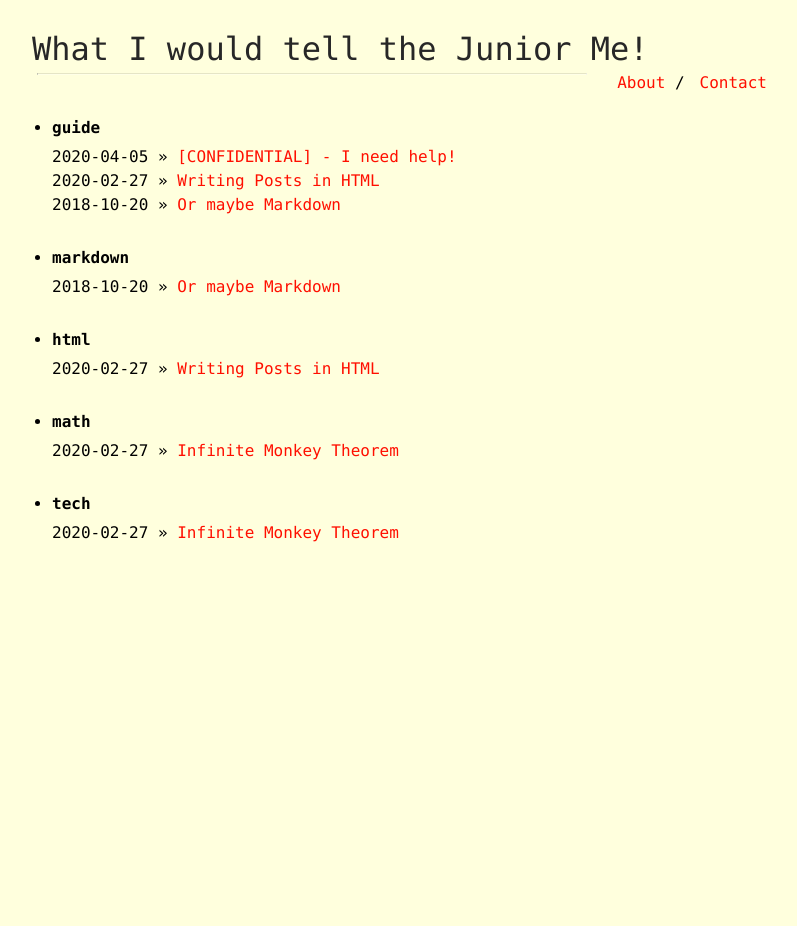
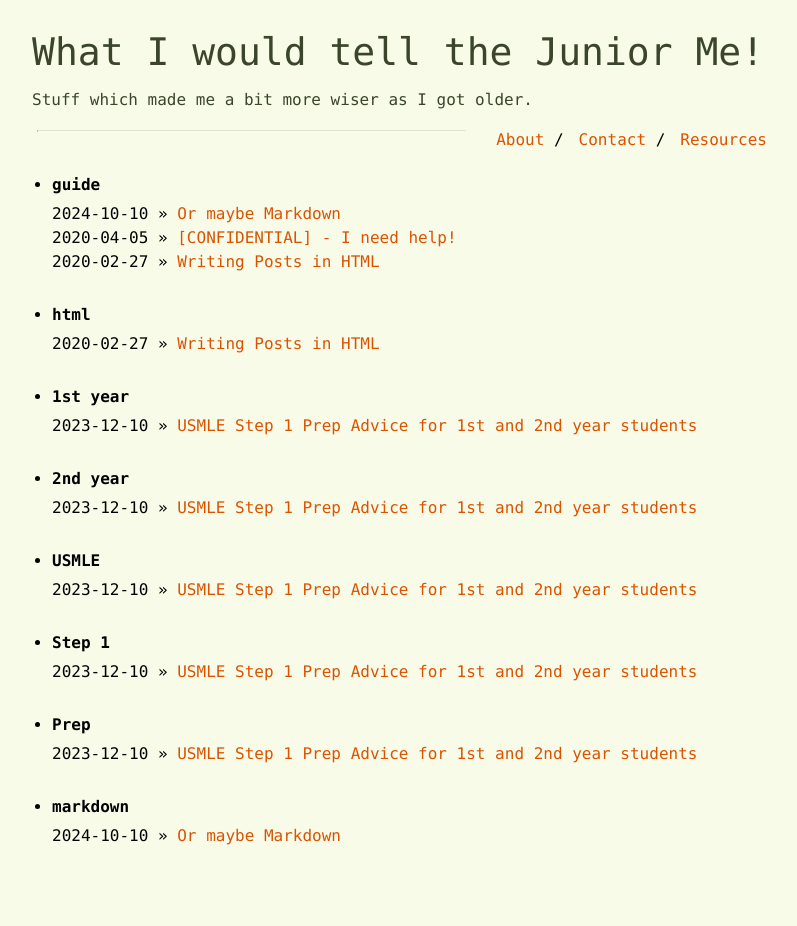
Before and after one commit to wiwttjm/wiwttjm.github.io, a Jekyll site: the page built from tags.html, in a window 1280 px wide. Shown: the whole page, without its empty margins (238-1035 px from the left). Built offline with Jekyll 4.4.1, drawn with Linux system fonts in a browser that asks for light colours; before the commit the page ends 900 px from its top, so only the background shows below that.

Commit message:
Some form

```diff
--- a/_config.yml
+++ b/_config.yml
@@ -22,3 +22,5 @@ navbar:
    link: "about"
  - name: "Contact"
    link: "contact"
+ - name: "Resources"
+   link: "resource"
--- a/_includes/footer.html
+++ b/_includes/footer.html
@@ -1,6 +1,7 @@
 <div class="footer">
     {% if page.url == "/" and site.footer_only_homepage %}
         <hr>
+        <br>
         <a href="{{ site.footer_url }}">{{ site.footer_text }}</a>
     {% else %}
         <br>
--- a/_includes/navbar.html
+++ b/_includes/navbar.html
@@ -1,6 +1,12 @@
 <div class="navbar">
-    <a class="site-title" href="{{ site.url }}{{ site.baseurl}}/">{{ site.title }}</a>
-
+    <a class="site-title" href="{{ site.url }}{{ site.baseurl}}/">
+      {{ site.title }}
+    </a>
+    <br>
+    <p class="site-subtitle">
+      {{ site.subtitle }}
+    </p>
+      <br>
     <ul class="pull-right">
         {% for x in site.navbar %}
         <li class="pull-left">
--- a/_posts/2020-02-27-infinite-monkey-therom.md
+++ /dev/null
@@ -1,18 +0,0 @@
----
-layout: post
-title: Infinite Monkey Theorem
-subtitle: as crazy as it sounds...
-tags: [math, tech]
----
-
-<img style="float: right" src="../assets/monkey-typewriter.jpg">
-
-The infinite monkey theorem states that a monkey hitting keys at random on a typewriter keyboard for an infinite amount of time will almost surely type any given text, such as the complete works of William Shakespeare.
-
-In fact, the monkey would almost surely type every possible finite text an infinite number of times. However, the probability that monkeys filling the observable universe would type a complete work such as Shakespeare's Hamlet is so tiny that the chance of it occurring during a period of time hundreds of thousands of orders of magnitude longer than the age of the universe is extremely low (but technically not zero).
-
-In this context, "almost surely" is a mathematical term with a precise meaning, and the "monkey" is not an actual monkey, but a metaphor for an abstract device that produces an endless random sequence of letters and symbols.
-
-In 2003, lecturers and students from the University of Plymouth MediaLab Arts course used a £2,000 grant from the Arts Council to study the literary output of real monkeys. They left a computer keyboard in the enclosure of six Celebes crested macaques in Paignton Zoo in Devon in England for a month, with a radio link to broadcast the results on a website. Not only did the monkeys produce nothing but five total pages largely consisting of the letter S, the lead male began bashing the keyboard with a stone, and the monkeys followed by soiling it.
-
-Reference: [Wikipedia](https://en.wikipedia.org/wiki/Infinite_monkey_theorem)
--- /dev/null
+++ b/_posts/2023-12-10-USMLE-Step1-1st-2nd-years.md
@@ -0,0 +1,22 @@
+---
+layout: post
+title: USMLE Step 1 Prep Advice for 1st and 2nd year students
+subtitle: earlier the start, the better ...
+tags: [1st year, 2nd year, USMLE, Step 1, Prep]
+---
+
+Try to do well on your modules. Build a solid foundation of anatomy, biochem and physiology.
+
+Even though its not part of curriculum at your stage, I'd advise that try to study basics of pathology, microbiology and pharmacology with quite a bit of repetition in your first 2 years alongside regular coursework. Micro, biochem and pharm are memorization intensive so require multiple reviews to have the ABCs ingrained in your brain.
+
+3rd year will become easier and you can rapidly build up your knowledge base on a solid foundation.
+
+Aim to give your step 1 by early 4th year, this will allow you to plan electives with and adequate timeline and all the available options would be open for you. Also you will be able to enjoy clinical rotations more with your solid knowledge base and no added stress of studying for a big exam. Plus you can focus on research at this point too.
+
+Find a mentor early on and have them curate a study strategy for you.
+
+Great resources for 1st & 2nd Year
+
+Osmosis for physio, kenhub (online atlas for anatomy), Ninja Nerd. For physio, my advice is to always watch a video before reading the topic from Guyton and/or costanzo. Also for anatomy, see the atlas before reading text. For Biochem, see divine intervention 3 part episode series on youtube, dirty medicine biochem playlist on youtube for awesome mnemonics and keeping things simplified and ninja nerd vids for anything you find confusing.
+
+By: theArchitect
--- a/css/main.scss
+++ b/css/main.scss
@@ -3,7 +3,7 @@
 ---
 // Customization Variables
 
-$accent: #FF0F00;
+$accent: #DA5300;
 
 $max-width: 740px;
 $med-width: 600px;
@@ -14,7 +14,7 @@ $small-width: 480px;
 body {
     margin: 0;
     font-family: "Lucida Console";
-    background-color: #FFFFDD;
+    background-color: #F9FBE9;
     min-height: 100%;
 }
 a {
@@ -63,8 +63,14 @@ code {
 
     padding: 30px 0 20px 0;
     .site-title{
-        font-size: 32px;
-        color: #272727;
+        font-size: 38px;
+        color: #3A452B;
+        display: inline-block;
+    }
+
+    padding: 30px 0 20px 0;
+    .site-subtitle{
+        color: #3A452B;
         display: inline-block;
     }
 }
@@ -75,9 +81,9 @@ code {
     margin-bottom:1em;
     .title{
         max-width: 500px;
-        color: #272727;
+        color: #3A452B;
         display: inline-block;
-        font-size: 30px;
+        font-size: 24px;
     }
     .details{
         @extend .pull-right;
@@ -113,7 +119,7 @@ code {
 
 .footer{
     a {
-        color:black;
+        color: #3A452B;
     }
     text-align: center;
     font-size: small;
--- a/index.html
+++ b/index.html
@@ -11,7 +11,7 @@ layout: default
         <a class="title" href="{{site.baseurl}}{{ post.url }}">
             {{ post.title }}
         </a>
-
+<br>
         <div class="details">
             <b>{{ post.date | date: "%d %B %Y" }}</b>
             <br>
@@ -22,6 +22,7 @@ layout: default
                 {% endfor %}
                 <b>]</b>
             {% endif %}
+
         </div>
 
         <div class="subtitle">
@@ -29,6 +30,7 @@ layout: default
         </div>
     </div>
     {% if forloop.last == false %}
+<br>
     <hr>
     {% endif %}
     {% assign has_post = true %}
```
Also changed, not shown: resource.md (added, +6 -0 lines), README.md, _posts/2024-10-10-markdown-posts.md (renamed from _posts/2018-10-20-markdown-posts.md), assets/favicon.ico, assets/juniorMe.jpeg (added), 1 other file.
